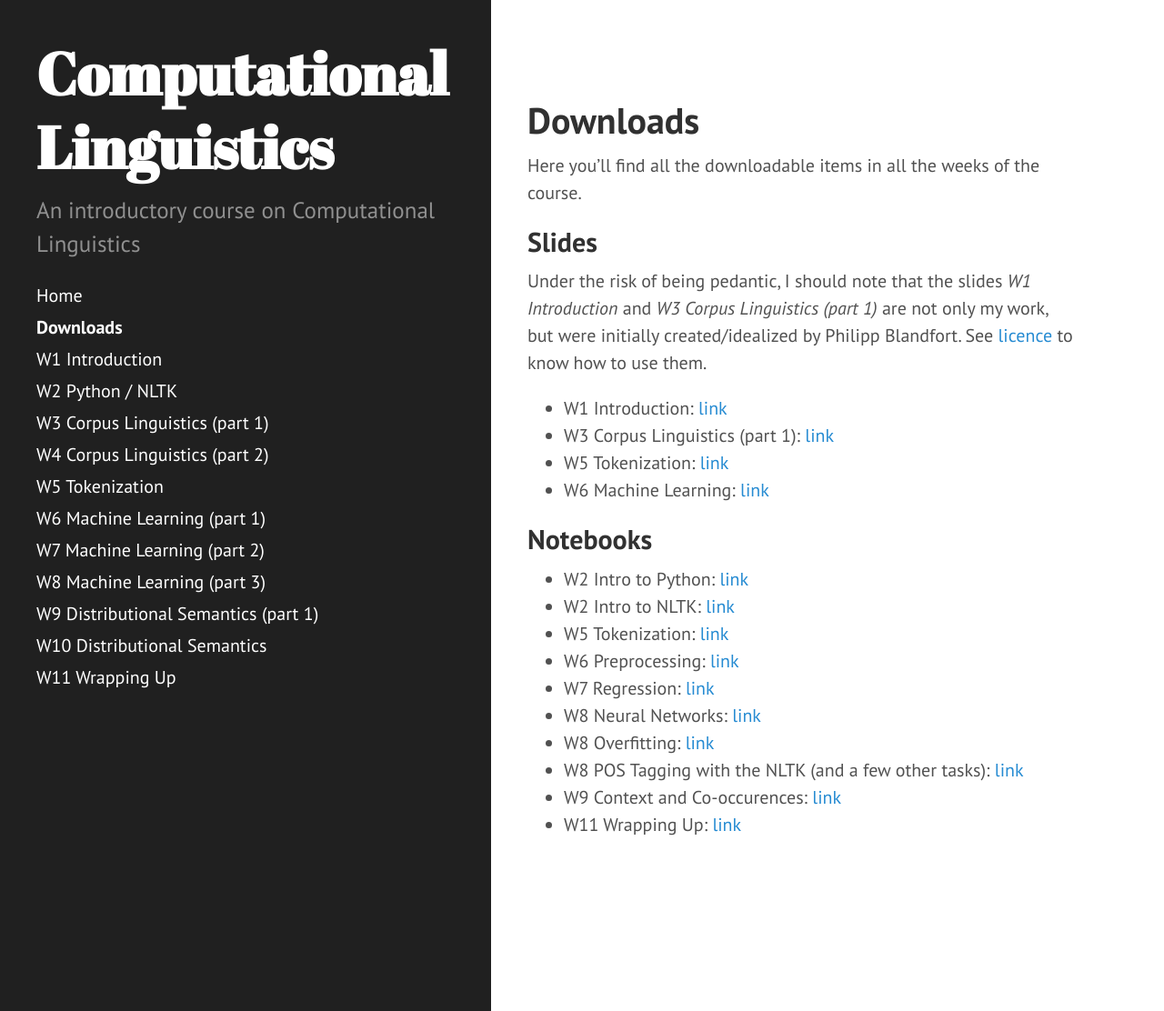
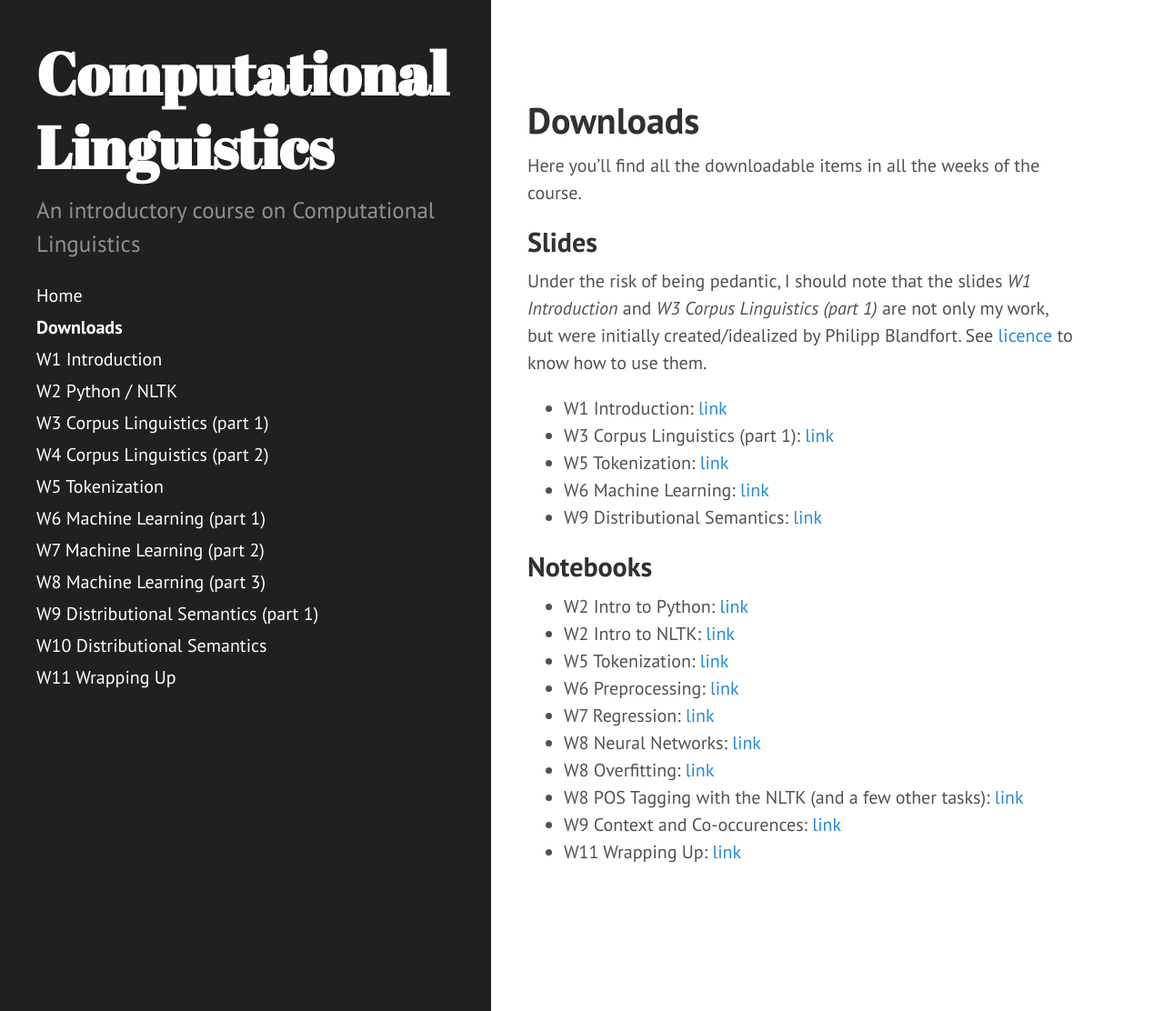
Before and after one commit to jcbgamboa/computational_linguistics, a Jekyll site: the page built from public/pages/downloads.md, in a window 1280 px wide and 1112 px high. Shown: the whole window at 91% size. Built offline with Jekyll 4.4.1, drawn with Linux system fonts in a browser that asks for light colours; our own code applies the rules of GitHub Pages for plain Markdown files.

Commit message:
Add slides w09 to downloads page

```diff
--- a/public/pages/downloads.md
+++ b/public/pages/downloads.md
@@ -22,6 +22,7 @@ to know how to use them.
 * W3 Corpus Linguistics (part 1): [link]({{site.baseurl}}/slides/03_corpus_linguistics.pdf)
 * W5 Tokenization: [link]({{site.baseurl}}/slides/05_tokenization.pdf)
 * W6 Machine Learning: [link]({{site.baseurl}}/slides/06_machine_learning.pdf)
+* W9 Distributional Semantics: [link]({{site.baseurl}}/slides/09_distributional_semantics.pdf)
 
 
 Notebooks
```
